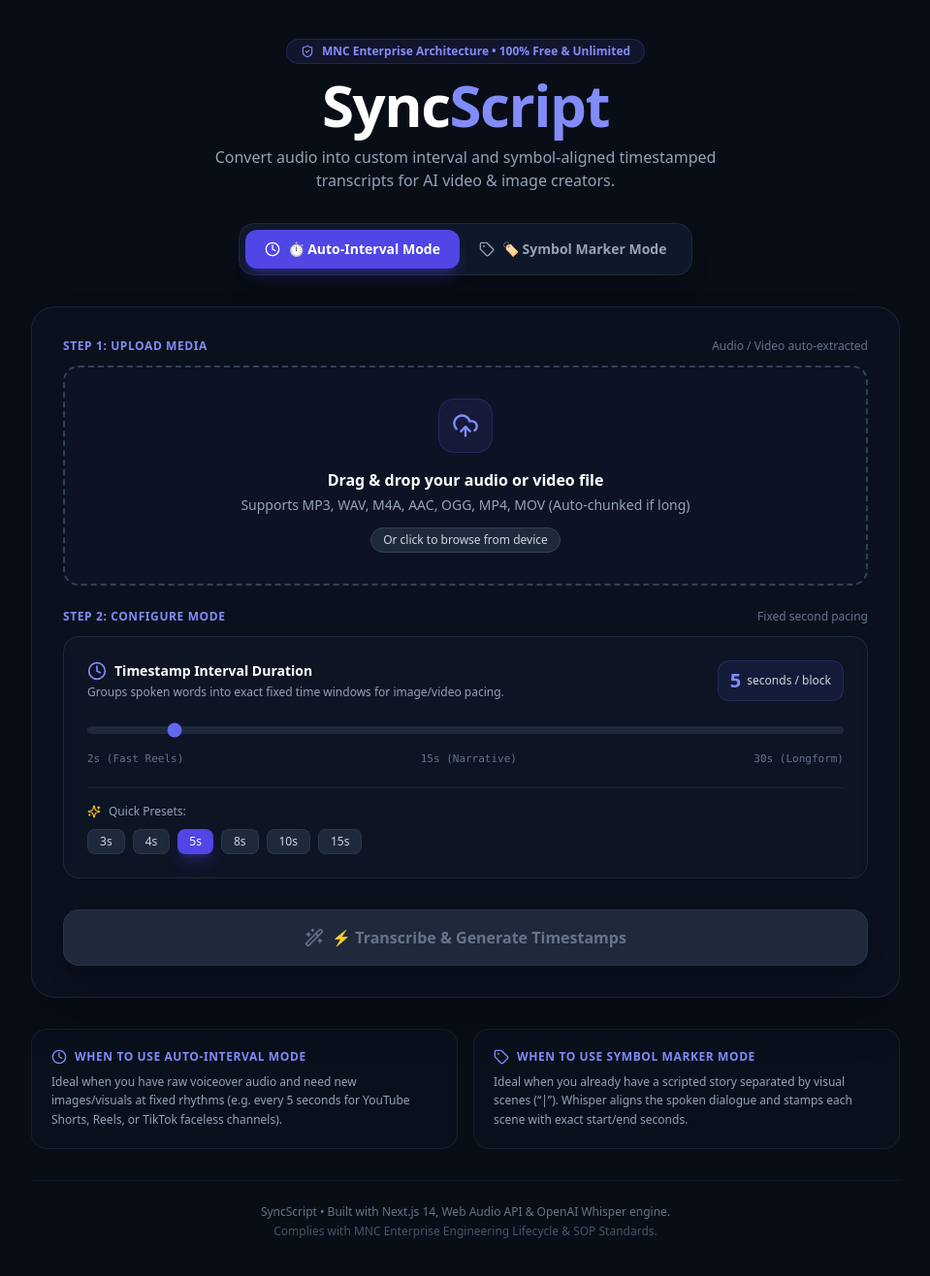
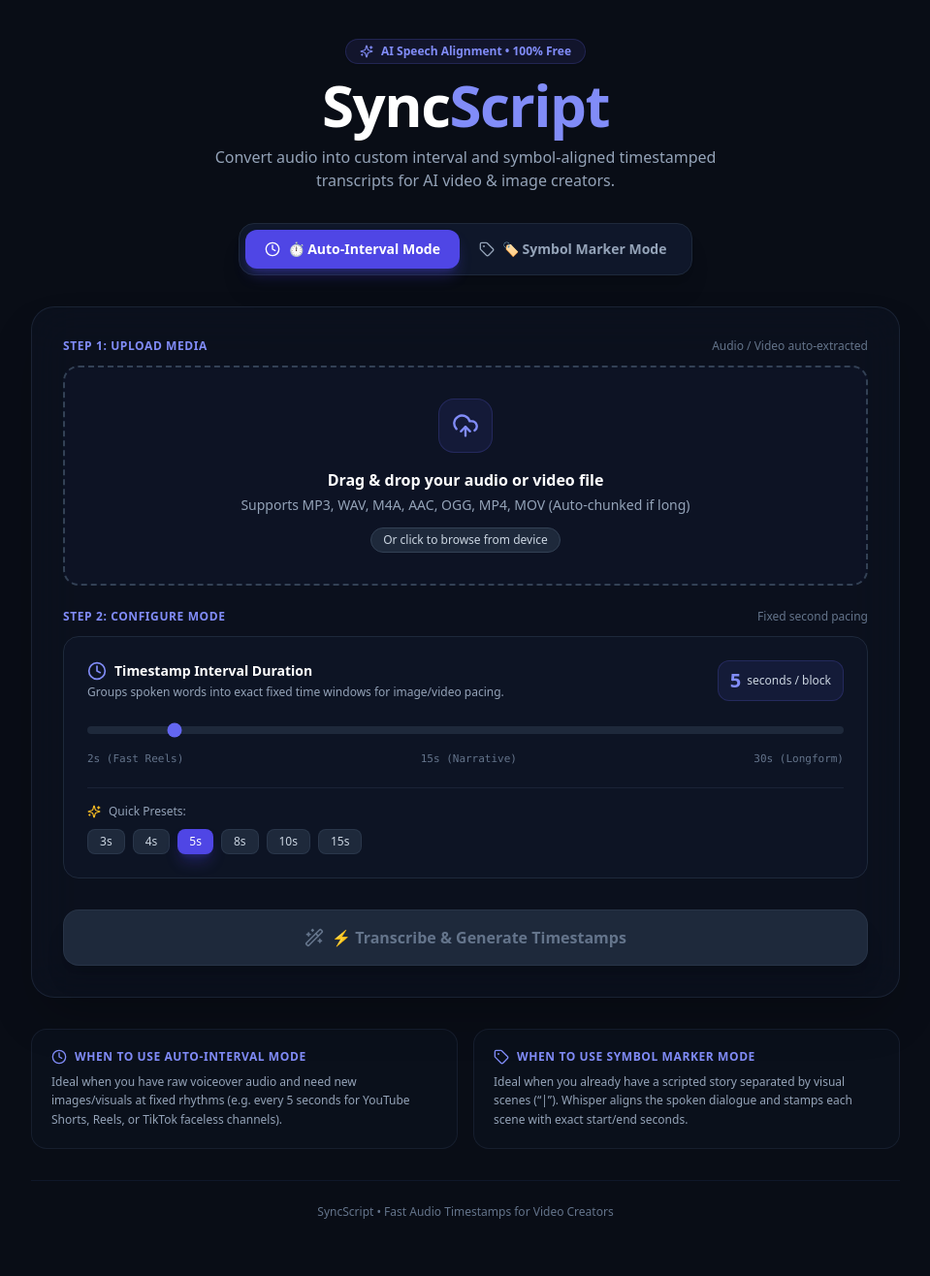
Before and after one commit to RITIKSINGH-DEOS/SyncScript, a Next.js app: page / in a window 1280 px wide. Shown: the whole page at 97% size, without its empty margins (160-1119 px from the left). Built offline with nearby package versions, Linux system fonts and the light colour scheme.

Commit message:
chore(ui): replace MNC references with concise user-friendly branding

```diff
--- a/app/page.tsx
+++ b/app/page.tsx
@@ -10,7 +10,7 @@
 import { chunkAudioFile, AudioChunk } from "@/lib/audio-chunker";
 import { groupWordsByInterval } from "@/lib/interval-grouper";
 import { alignScriptWithWords } from "@/lib/marker-aligner";
-import { Clock, Tag, Wand2, ShieldCheck, Layers, AlertCircle } from "lucide-react";
+import { Clock, Tag, Wand2, Sparkles, Layers, AlertCircle } from "lucide-react";
 
 export default function Home() {
   const [activeMode, setActiveMode] = useState<ProcessingMode>("interval");
@@ -178,8 +178,8 @@
         {/* Clean Central Header */}
         <header className="text-center space-y-3">
           <div className="inline-flex items-center gap-2 px-3.5 py-1 rounded-full text-xs font-semibold bg-indigo-500/10 text-indigo-400 border border-indigo-500/20 shadow-sm">
-            <ShieldCheck className="w-3.5 h-3.5" />
-            <span>MNC Enterprise Architecture • 100% Free & Unlimited</span>
+            <Sparkles className="w-3.5 h-3.5" />
+            <span>AI Speech Alignment • 100% Free</span>
           </div>
 
           <h1 className="text-4xl sm:text-6xl font-extrabold tracking-tight text-white">
@@ -365,13 +365,8 @@
         </div>
 
         {/* Footer */}
-        <footer className="text-center text-xs text-slate-500 pt-6 border-t border-slate-900 space-y-1">
-          <p>
-            SyncScript • Built with Next.js 14, Web Audio API & OpenAI Whisper engine.
-          </p>
-          <p className="text-slate-600">
-            Complies with MNC Enterprise Engineering Lifecycle & SOP Standards.
-          </p>
+        <footer className="text-center text-xs text-slate-500 pt-6 border-t border-slate-900">
+          <p>SyncScript • Fast Audio Timestamps for Video Creators</p>
         </footer>
       </div>
     </main>
```
